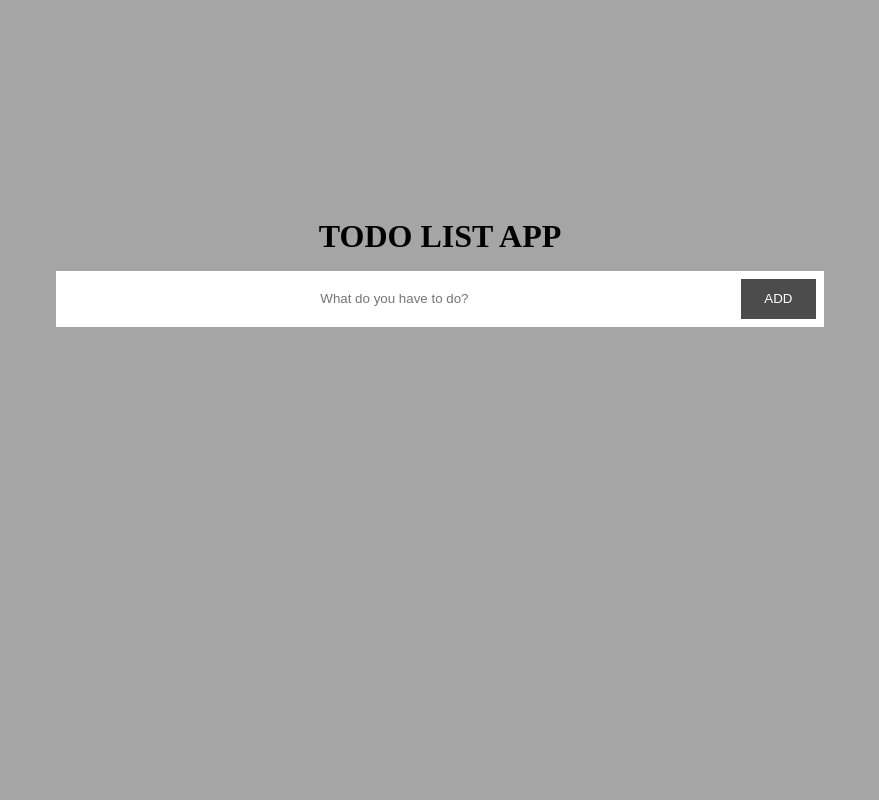
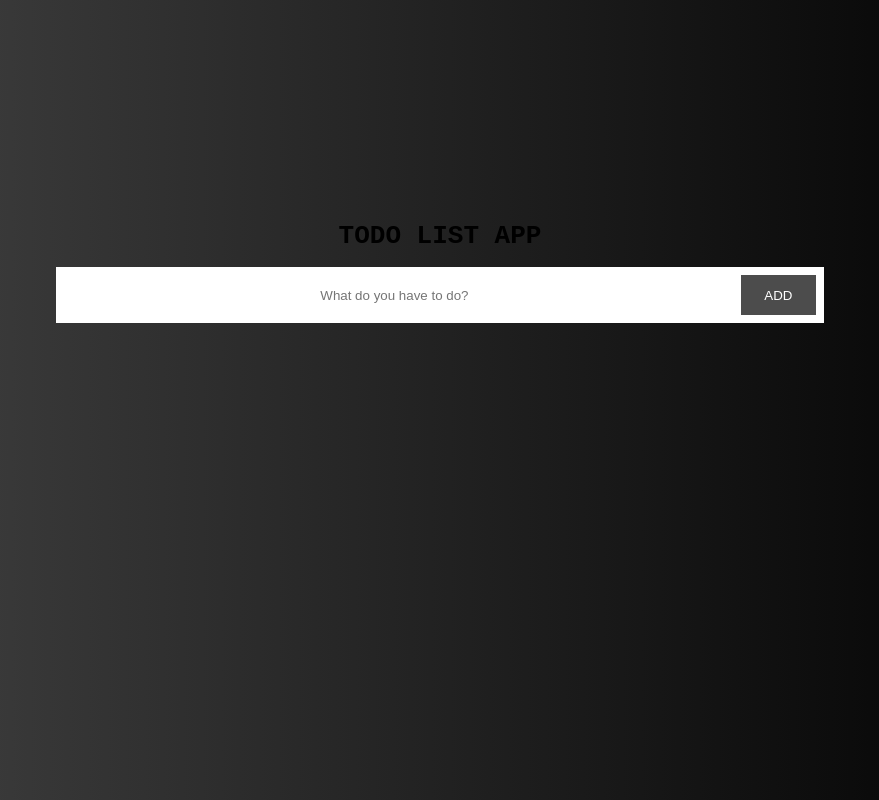
Before and after one commit to Thiago-dcode/todo-list-react, a React (Create React App) app: page / in a window 1280 px wide. Shown: the whole page, without its empty margins (200-1079 px from the left). Built offline with nearby package versions, Linux system fonts and the light colour scheme.

Commit message:
Style updates

```diff
--- a/src/index.css
+++ b/src/index.css
@@ -1,14 +1,16 @@
+
 * {
   padding: 0;
   margin: 0;
   box-sizing: border-box;
 }
 body {
-  background-color: rgb(165, 165, 165);
+  background-image: linear-gradient(to right, #434343 0%, black 100%);
   display: flex;
   align-items: center;
   justify-content: center;
-  font-family: "Times New Roman", Times, serif;
+  font-family:monospace;
+
 }
 .todo-list {
   display: flex;
@@ -60,6 +62,7 @@ button:hover {
 }
 
 .todo {
+
   display: flex;
   flex-direction: column;
   justify-content: center;
@@ -68,26 +71,29 @@ button:hover {
   width: 80vw;
 }
 .todo-div {
+  border-radius: 2%;
+  box-shadow: 5px 4px 10px;
   display: flex;
   gap: 1.5rem;
   border: 1px solid rgba(0, 0, 0, 0.3);
   padding: 0.2rem 0.5rem;
   align-items: center;
   justify-content: space-between;
-  background-color: rgba(255, 255, 255, 0.5);
+  background-color: rgba(255, 255, 255, 1);
   width: 100%;
   min-height: auto;
   animation-name: appearTodo2;
   animation-duration: 0.5s;
 }
 .todo-div-active {
+  color: rgba(255, 255, 255, 0.7);
   display: flex;
   gap: 1.5rem;
   border: 1px solid rgba(0, 0, 0, 0.3);
   padding: 0.2rem 0.5rem;
   align-items: center;
   justify-content: space-between;
-  background-color: rgba(0, 0, 0, 0.2);
+  background-color: rgba(0, 0, 0, 0.8);
   width: 100%;
   transform: scale(90%);
   transform: all 2s ease;
@@ -142,7 +148,7 @@ button:hover {
   transition: all 0.2s ease;
 }
 .btn-v-active {
-  background-color: cadetblue;
+  background-color: rgb(26, 149, 49);
 }
 .btn .btn-x {
   font-weight: 500;
```
Also changed, not shown: package.json (+1 -6 lines).
